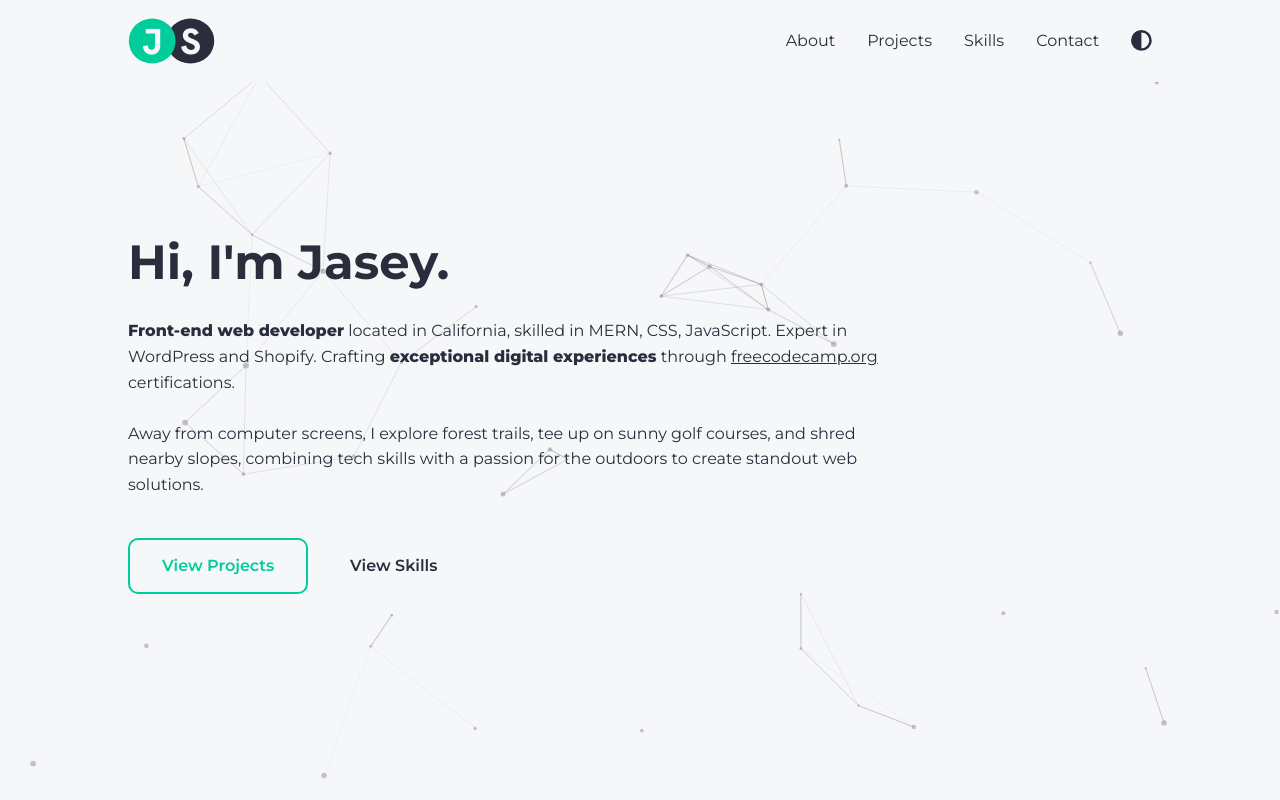
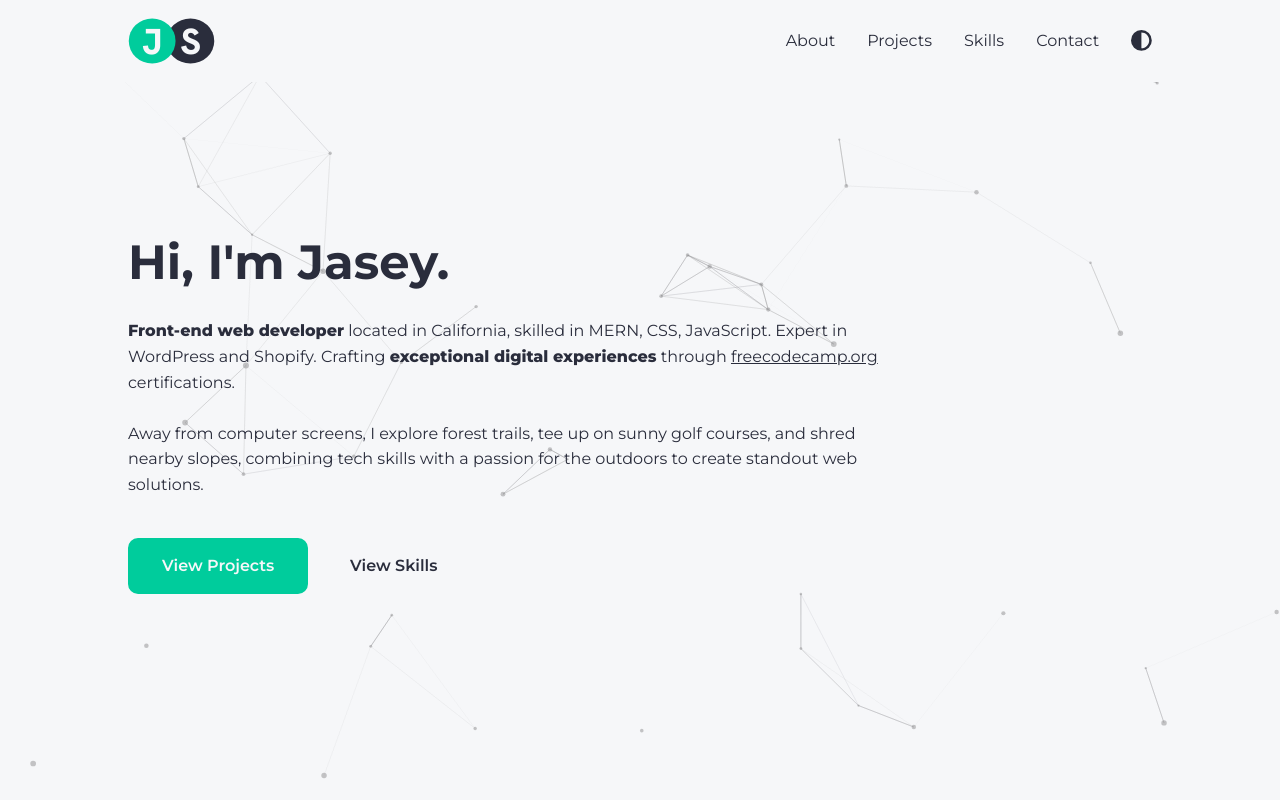
Before and after one commit to JaseySmith/react-portfolio, a React (Create React App) app: page / in a window 1280 px wide. Shown: the top 800 px of the page. Built offline with nearby package versions, Linux system fonts and the light colour scheme.

Commit message:
Updated App.css

```diff
--- a/src/App.css
+++ b/src/App.css
@@ -234,8 +234,8 @@ h1 {
 }
 
 .btn {
-  color: #00cc9c;
-  background-color: transparent;
+  color: var(--light);
+  background-color: #00cc9c;
   border: 2px solid #00cc9c;
   padding: 18px 32px;
   border-radius: 10px;
@@ -247,8 +247,8 @@ h1 {
 }
 
 .btn:hover {
-  background-color: #00cc9c;
-  color: var(--light);
+  background-color: transparent;
+  color: #00cc9c;
 }
 
 .alt-btn {
```
